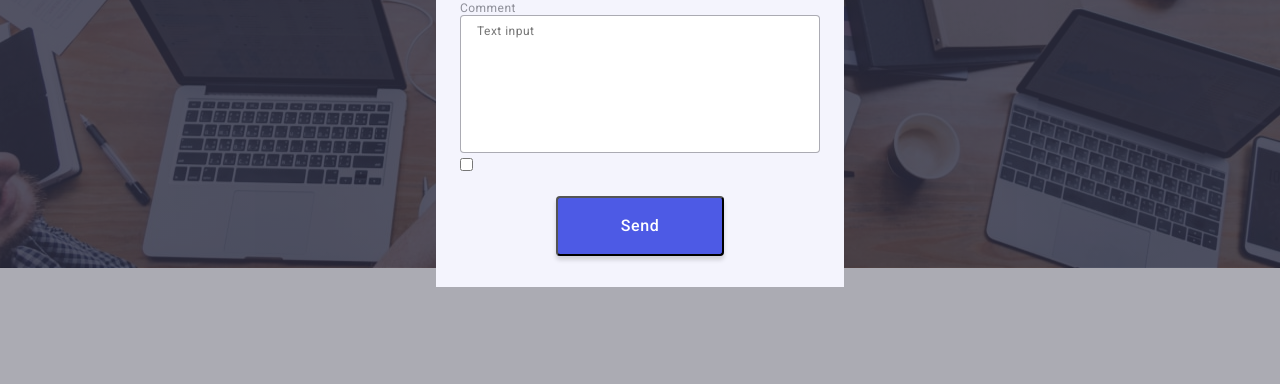
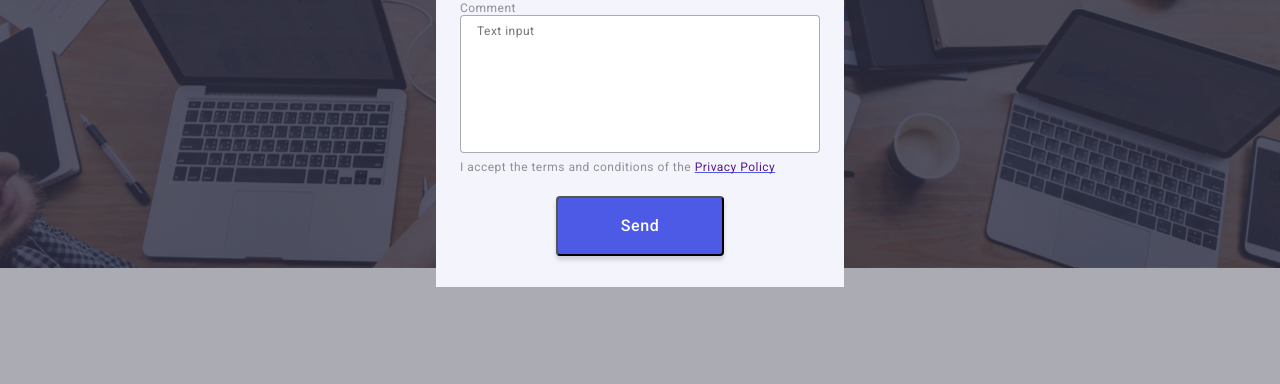
Before and after one commit to Anatolii-Udalov/goit-markup-hw-05, a plain HTML site: page index.html in a window 1280 px wide. Shown: the part 405-789 px from the top of the page. Drawn offline with nearby package versions, Linux system fonts and the light colour scheme.

```diff
--- a/css/styles.css
+++ b/css/styles.css
@@ -645,3 +645,18 @@ h6 {
 .svg-icon-label {
     position: relative;
 }
+
+.label-policy {
+    font-weight: 400;
+    font-size: 12px;
+    line-height: 1.16667;
+    letter-spacing: 0.04em;
+    color: #8e8f99;
+}
+
+.policy-span {
+    line-height: 1.33333;
+    text-decoration: underline;
+    text-decoration-skip-ink: none;
+    color: #4d5ae5;
+}
--- a/index.html
+++ b/index.html
@@ -568,12 +568,16 @@
               placeholder="Text input"
             ></textarea>
           </div>
-          <label for=""></label>
+          <label class="label-policy" for=""
+            >I accept the terms and conditions of the
+            <span class="policy-span"
+              ><a href="">Privacy Policy</a></span
+            ></label
+          >
           <input
             type="checkbox"
-            class="check-box"
+            class="check-box visually-hidden"
             name="privacy-policy"
-            value="I accept the terms and conditions of the"
           />
           <button type="submit" class="button-send">Send</button>
         </form>
```
